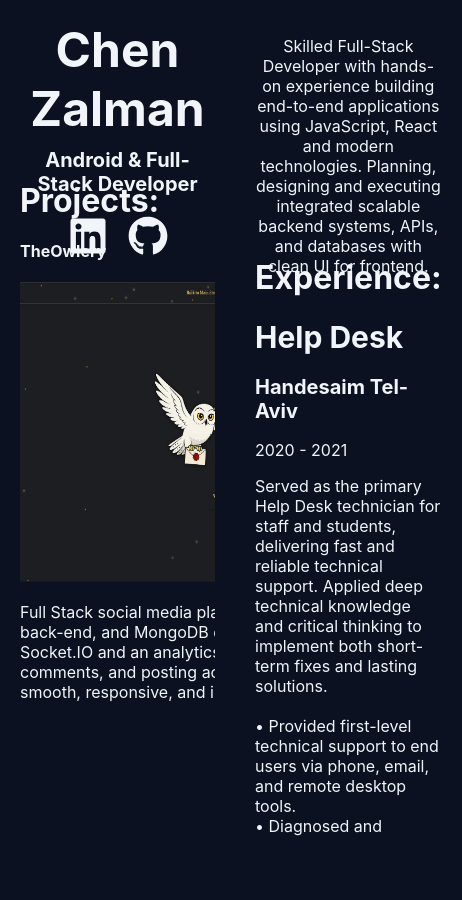
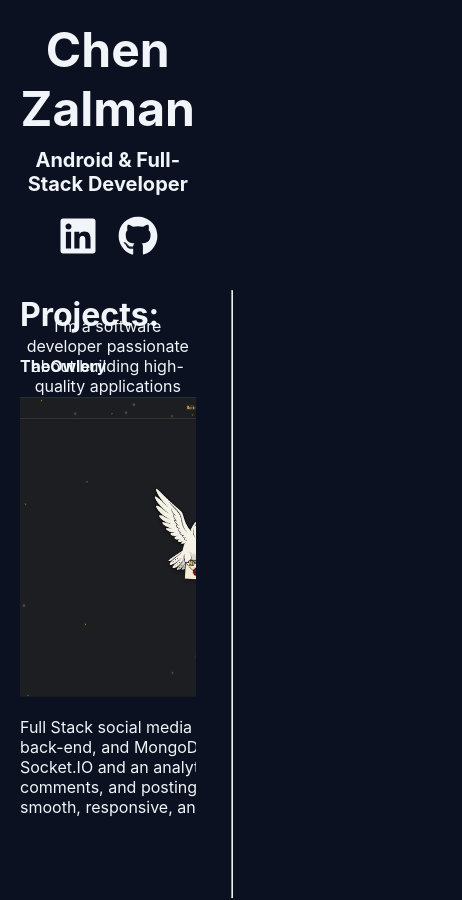
Before and after one commit to ChenZalman/Portfolio, a React (Create React App) app: page / in a window 390 px wide. Shown: the top 900 px of the page, 462 px wide, since content can reach past the window. Before the commit the page ends 844 px from the top, so only its background shows below. Built offline with nearby package versions, Linux system fonts and the light colour scheme.

Commit message:
Started adding responsiveness so it looks nice on mobile devices as well as PC

```diff
--- a/src/App.css
+++ b/src/App.css
@@ -1,11 +1,12 @@
 .main-screen {
   display: flex;
+  flex-direction: column;
   height: 100vh;
   width: 100vw;
   text-align: center;
 }
 
-.left-side {
+/* .left-side {
   padding: 20px;
   width: 50%;
 }
@@ -13,27 +14,47 @@
 .right-side {
   padding: 20px;
   width: 50%;
+} */
+
+.top{
+  display: flex;
+  flex-wrap: wrap;
+  height: calc(35% - 20px);
+}
+
+.bottom{
+  display: flex;
+  height: calc(65% - 20px);
+  flex-wrap: wrap;
 }
 
 .top-right {
-  height: 25%;
+  padding: 20px;
+  width: 45%;
+  height: 100%;
+  overflow-y: scroll;
 }
 
 .bottom-right {
   text-align: left;
-  overflow-Y: scroll;
-  height: 75%;
+  overflow-y: scroll;
+  width: 45%;
+  height: 100%;
+  padding: 20px;
 }
 
 .top-left {
-  height: 20%;
+  padding: 20px;
+  width: 45%;
 }
 
-.links {}
+/* .links {} */
 
 .bottom-left {
   text-align: left;
-  height: 80%;
+  /* height: 80%; */
+  width: 45%;
+  padding: 20px;
 }
 
 .projects {
@@ -41,3 +62,7 @@
   overflow-X: scroll;
   height: 95%;
 }
+
+hr{
+  margin: 15px;
+}
--- a/src/App.js
+++ b/src/App.js
@@ -1,5 +1,4 @@
 import { useEffect, useState } from 'react';
-
 import './App.css';
 import Experience from './Components/Experience';
 import Summary from './Components/Summary';
@@ -23,14 +22,21 @@ function App() {
 
   return (
     <div className='main-screen'>
-      {/* Left side of page */}
-      <div className='left-side'>
+      {/* Top of page */}
+      <div className='top'>
         <div className='top-left'>
           <Header props={{ name: 'Chen Zalman', title: 'Android & Full-Stack Developer' }} />
           <div className='links'>
             <Links />
           </div>
+
         </div>
+        <div className='top-right'>
+          <Summary props={{ text: summary }} />
+        </div>
+      </div>
+      {/* Bottom of page */}
+      <div className='bottom'>
         <div className='bottom-left'>
           <h1 style={{ margin: '0px' }}> Projects:</h1>
           <div className='projects'>
@@ -38,7 +44,7 @@ function App() {
               projects.map(
                 (item, i) => (
                   <>
-                    {i > 0 && <hr style={{ margin: '15px' }} />}
+                    {i > 0 && <hr/>}
                     <div style={{ width: '500px', flexShrink: 0, boxSizing: 'border-box', border: 'solid 0px' }}>
                       <Project key={i}
                         props={{
@@ -55,12 +61,7 @@ function App() {
             }
           </div>
         </div>
-      </div>
-      {/* Right side of page */}
-      <div className='right-side'>
-        <div className='top-right'>
-          <Summary props={{ text: summary }} />
-        </div>
+        <hr />
         <div className='bottom-right'>
           <h1>Experience:</h1>
           {
@@ -68,7 +69,7 @@ function App() {
               (item, i) => (
                 <>
                   {i > 0 && <hr />}
-                  <div style={{}}>
+                  <div>
                     <Experience key={i}
                       props={{
                         title: item.title,
--- a/src/data/summary.js
+++ b/src/data/summary.js
@@ -1,3 +1,17 @@
-const summary = "Skilled Full-Stack Developer with hands-on experience building end-to-end applications using JavaScript, React and modern technologies. Planning, designing and executing integrated scalable backend systems, APIs, and databases with clean UI for frontend."
+const summary = `I'm a software developer passionate about building high-quality applications and solving real-world problems through technology. My journey has evolved from crafting intuitive Android and web apps to delivering Fullstack solutions that combine responsive Frontends with robust Backend functionality.
+
+I specialize in Kotlin for Android development, and have hands-on experience with JavaScript, React, React Native, and Backend technologies—enabling me to create complete mobile and web experiences from UI to server logic and data management.
+
+My background as a network technician and technical support specialist has equipped me with strong problem-solving skills and a deep understanding of system connectivity and performance. Combined with my studies as a Practical Engineer in electronics, I bring a unique systems-level perspective that spans both hardware and software.
+
+What Drives Me:
+Full-Stack Mobile Development: I enjoy building apps end-to-end, connecting the frontend with secure and scalable backend services.
+Modern Android & CI/CD Tools: I’m exploring tools like Jetpack Compose, Firebase, MongoDB and GitHub Actions to streamline development and deployment workflows.
+Continuous Growth: I'm always expanding my skills to stay current with the latest technologies and development practices.
+
+What I Offer:
+Strong Android development expertise with full-stack capabilities.
+Practical experience in electronics, networking, and technical support.
+A collaborative, self-driven mindset with a focus on building scalable, production-ready applications.`
 
 export default summary;
```
